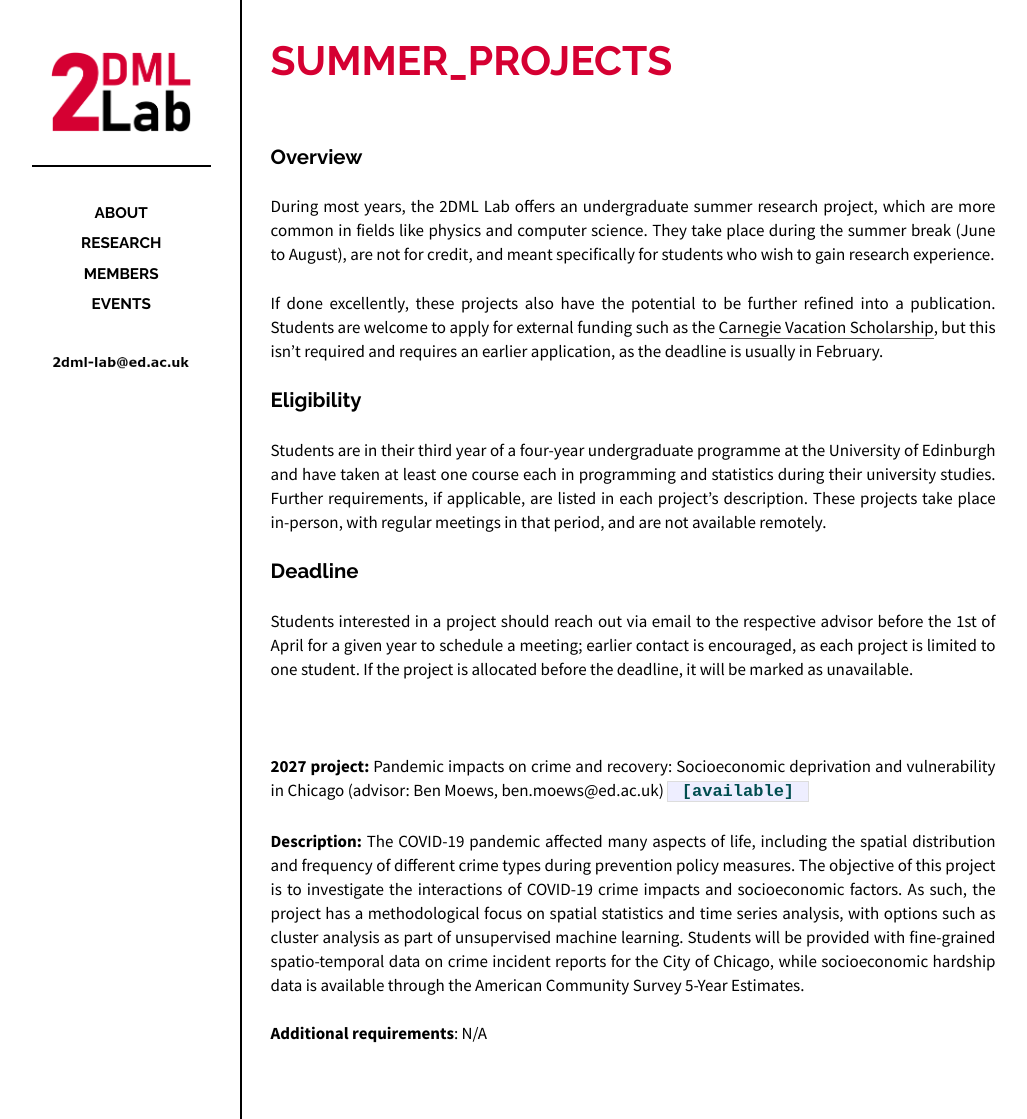
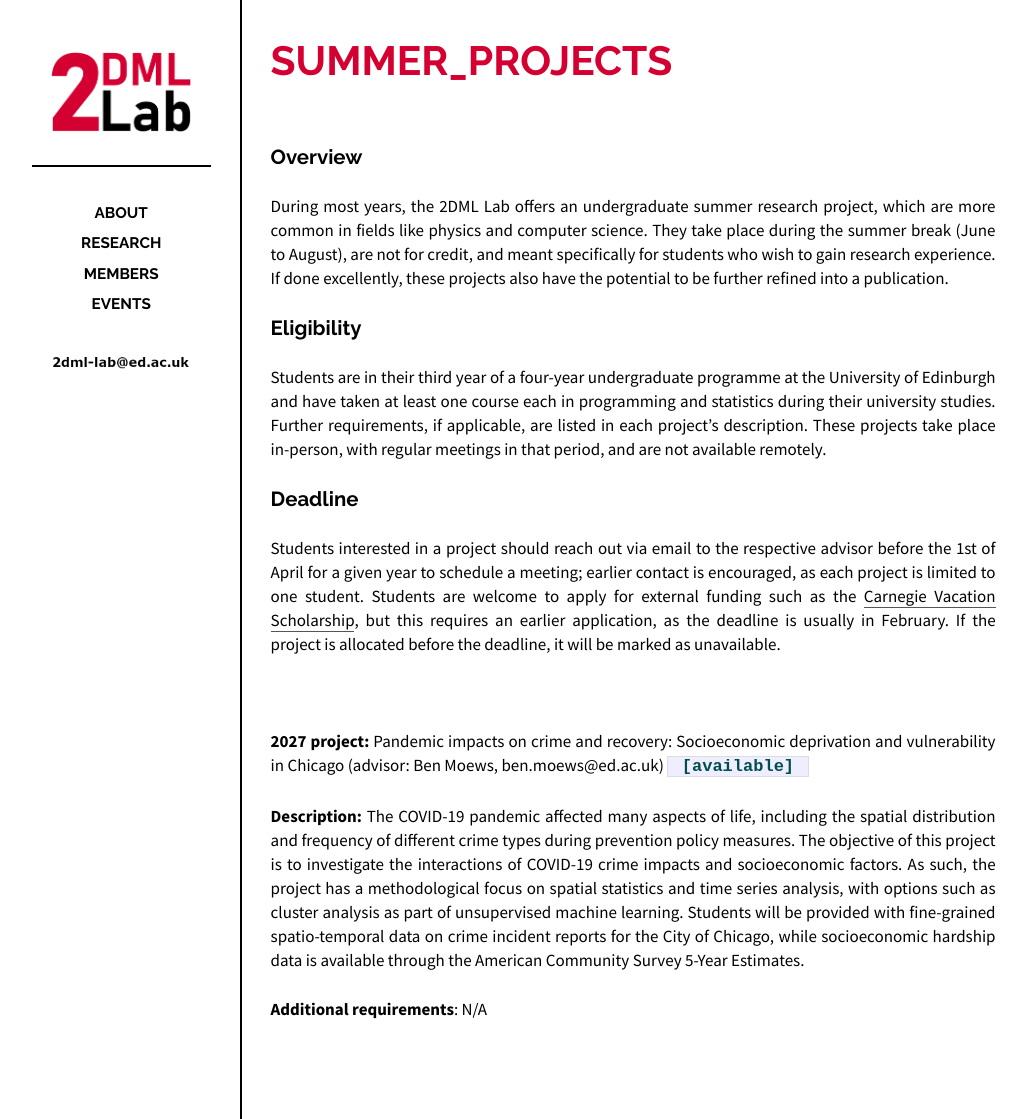
Before and after one commit to 2dml-lab/2dml-lab.github.io, a Jekyll site: the page built from _posts/2024-01-31-summer_projects.md, in a window 1280 px wide. Shown: the whole page, without its empty margins (118-1145 px from the left). Built offline with Jekyll 4.4.1, drawn with Linux system fonts in a browser that asks for light colours; our own code applies the rules of GitHub Pages for plain Markdown files; some of the changed lines change nothing that is shown.

Commit message:
Update 2024-01-31-summer_projects.md

```diff
--- a/_posts/2024-01-31-summer_projects.md
+++ b/_posts/2024-01-31-summer_projects.md
@@ -12,9 +12,7 @@ categories: posts
 
 ## Overview
 
-During most years, the 2DML Lab offers an undergraduate summer research project, which are more common in fields like physics and computer science. They take place during the summer break (June to August), are not for credit, and meant specifically for students who wish to gain research experience.
-
-If done excellently, these projects also have the potential to be further refined into a publication. Students are welcome to apply for external funding such as the [Carnegie Vacation Scholarship](https://carnegie-trust.org/award-schemes/vacation-scholarships), but this isn't required and requires an earlier application, as the deadline is usually in February.
+During most years, the 2DML Lab offers an undergraduate summer research project, which are more common in fields like physics and computer science. They take place during the summer break (June to August), are not for credit, and meant specifically for students who wish to gain research experience. If done excellently, these projects also have the potential to be further refined into a publication.
 
 ## Eligibility
 
@@ -22,7 +20,7 @@ Students are in their third year of a four-year undergraduate programme at the U
 
 ## Deadline
 
-Students interested in a project should reach out via email to the respective advisor before the 1st of April for a given year to schedule a meeting; earlier contact is encouraged, as each project is limited to one student. If the project is allocated before the deadline, it will be marked as unavailable.
+Students interested in a project should reach out via email to the respective advisor before the 1st of April for a given year to schedule a meeting; earlier contact is encouraged, as each project is limited to one student. Students are welcome to apply for external funding such as the [Carnegie Vacation Scholarship](https://carnegie-trust.org/award-schemes/vacation-scholarships), but this requires an earlier application, as the deadline is usually in February. If the project is allocated before the deadline, it will be marked as unavailable.
 
 <br>
 
```
